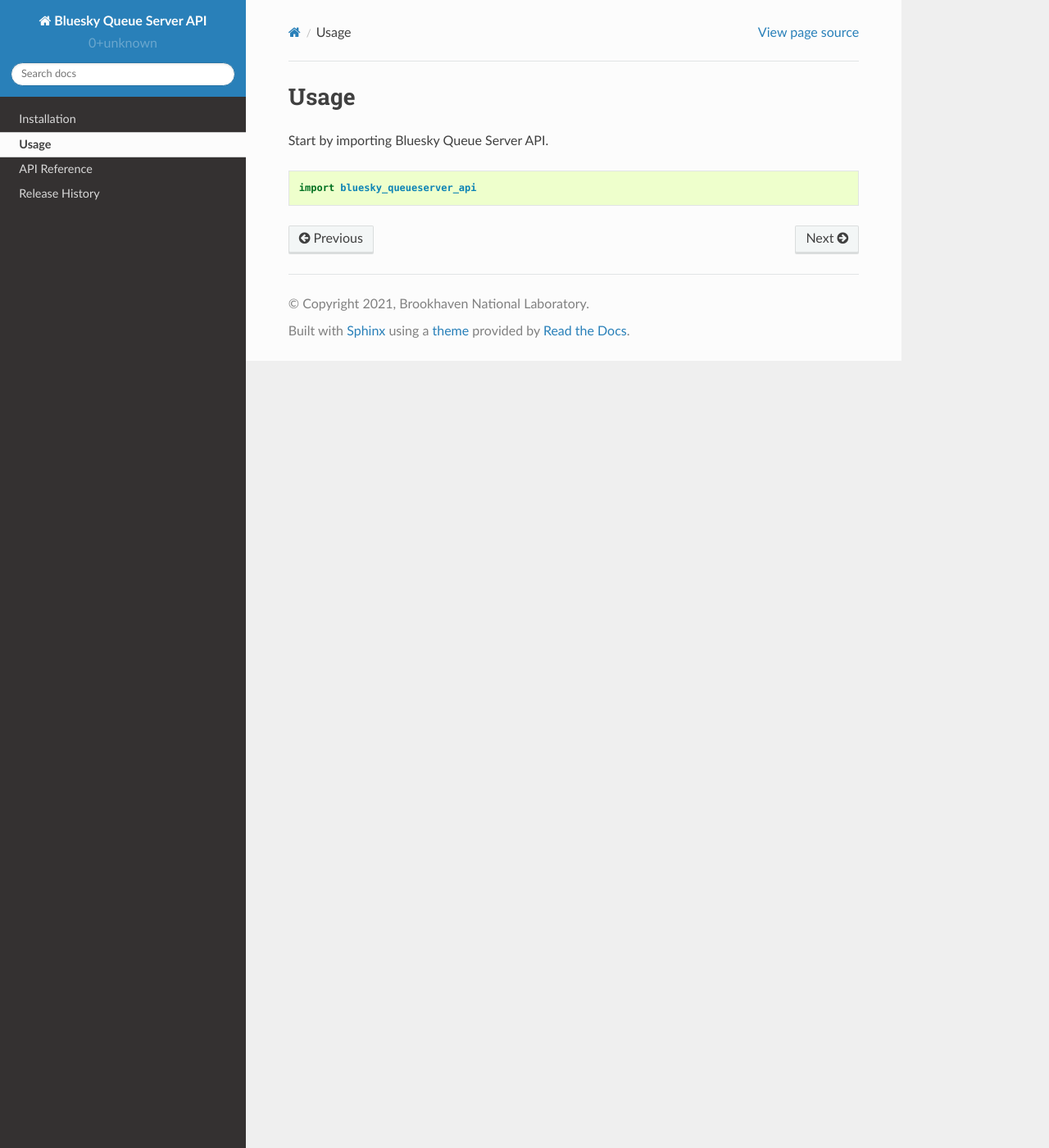
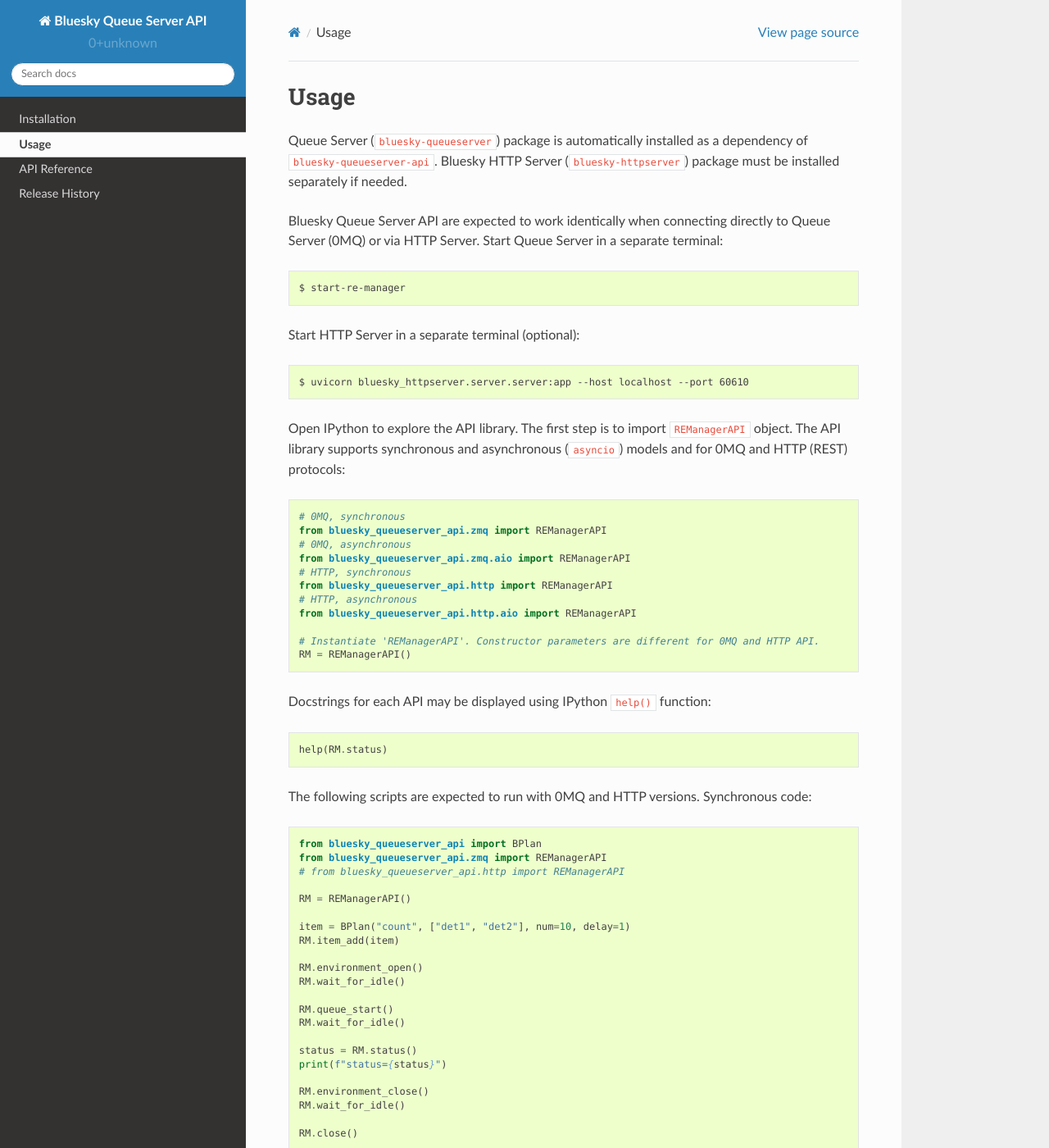
Before and after one commit to bluesky/bluesky-queueserver-api, a Sphinx documentation site: the page built from docs/source/usage.rst, in a window 1280 px wide and 1400 px high. Shown: the whole window at 82% size. Built offline with Sphinx 7.4.7 and the Read the Docs theme 2.0.0, drawn with Linux system fonts in a browser that asks for light colours; some of the changed text lies outside the part shown.

Commit message:
DOC: documentation and release notes

```diff
--- a/docs/source/installation.rst
+++ b/docs/source/installation.rst
@@ -2,6 +2,10 @@
 Installation
 ============
 
-At the command line::
+Installation from PyPI::
 
     $ pip install bluesky-queueserver-api
+
+Installation from `conda-forge`::
+
+    $ conda install bluesky-queueserver-api -c conda-forge
--- a/docs/source/usage.rst
+++ b/docs/source/usage.rst
@@ -2,8 +2,96 @@
 Usage
 =====
 
-Start by importing Bluesky Queue Server API.
+Queue Server (``bluesky-queueserver``) package is automatically installed as a dependency
+of ``bluesky-queueserver-api``. Bluesky HTTP Server (``bluesky-httpserver``) package must be
+installed separately if needed.
+
+Bluesky Queue Server API are expected to work identically when connecting directly to
+Queue Server (0MQ) or via HTTP Server. Start Queue Server in a separate terminal::
+
+    $ start-re-manager
+
+Start HTTP Server in a separate terminal (optional)::
+
+    $ uvicorn bluesky_httpserver.server.server:app --host localhost --port 60610
+
+Open IPython to explore the API library. The first step is to import ``REManagerAPI`` object.
+The API library supports synchronous and asynchronous (``asyncio``) models and for 0MQ and HTTP
+(REST) protocols:
 
 .. code-block:: python
 
-    import bluesky_queueserver_api
+    # 0MQ, synchronous
+    from bluesky_queueserver_api.zmq import REManagerAPI
+    # 0MQ, asynchronous
+    from bluesky_queueserver_api.zmq.aio import REManagerAPI
+    # HTTP, synchronous
+    from bluesky_queueserver_api.http import REManagerAPI
+    # HTTP, asynchronous
+    from bluesky_queueserver_api.http.aio import REManagerAPI
+
+    # Instantiate 'REManagerAPI'. Constructor parameters are different for 0MQ and HTTP API.
+    RM = REManagerAPI()
+
+Docstrings for each API may be displayed using IPython ``help()`` function::
+
+    help(RM.status)
+
+The following scripts are expected to run with 0MQ and HTTP versions.
+Synchronous code:
+
+.. code-block:: python
+
+    from bluesky_queueserver_api import BPlan
+    from bluesky_queueserver_api.zmq import REManagerAPI
+    # from bluesky_queueserver_api.http import REManagerAPI
+
+    RM = REManagerAPI()
+
+    item = BPlan("count", ["det1", "det2"], num=10, delay=1)
+    RM.item_add(item)
+
+    RM.environment_open()
+    RM.wait_for_idle()
+
+    RM.queue_start()
+    RM.wait_for_idle()
+
+    status = RM.status()
+    print(f"status={status}")
+
+    RM.environment_close()
+    RM.wait_for_idle()
+
+    RM.close()
+
+Asynchronous code:
+
+.. code-block:: python
+
+    import asyncio
+    from bluesky_queueserver_api import BPlan
+    from bluesky_queueserver_api.zmq.aio import REManagerAPI
+    # from bluesky_queueserver_api.http.aio import REManagerAPI
+
+    async def run_single_plan():
+        RM = REManagerAPI()
+
+        item = BPlan("count", ["det1", "det2"], num=10, delay=1)
+        await RM.item_add(item)
+
+        await RM.environment_open()
+        await RM.wait_for_idle()
+
+        await RM.queue_start()
+        await RM.wait_for_idle()
+
+        status = await RM.status()
+        print(f"status={status}")
+
+        await RM.environment_close()
+        await RM.wait_for_idle()
+
+        await RM.close()
+
+    asyncio.run(run_single_plan())
```
Also changed, not shown: docs/source/release-history.rst (+17 -0 lines).
